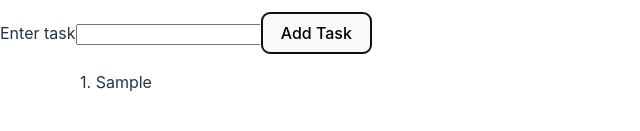
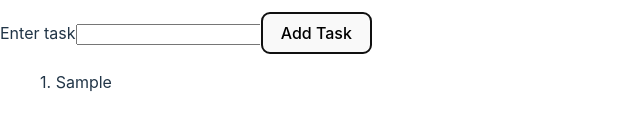
Before and after one commit to Eveieve/CV-builder, a React (Vite) app in the folder vite-project/: page / in a window 1280 px wide. Both pictures are taken after typing "Sample" into the empty fields and a click on the button "Add Task". Shown: the part 339-470 px from the top of the page, without its empty margins (0-640 px from the left). Built offline with nearby package versions, Linux system fonts and the light colour scheme.

Commit message:
fix num to pre increment

```diff
--- a/vite-project/src/App.jsx
+++ b/vite-project/src/App.jsx
@@ -5,18 +5,20 @@ import Overview from "./Overview";
 class App extends Component {
   constructor() {
     super();
-    // declare state
+    // defining variables in the constructor
     this.count = 1;
+
     this.state = {
-      task: { text: "", id: uniqid(), num: this.count },
+      task: { text: "",
+      id: uniqid(),
+      num: this.count },
 
       tasks: [],
-      // numOfTasks: this.tasks?.length, // NumOf items
     };
   }
-  // handle change in the input field
-  // by setStating the state
-  // new state.task in as an argument
+ // out of constructor - define methods
+ // set the task.text value to: the target element's value
+ // handle change of the input field (manage the state of it by the parent(App))
   handleChange = (e) => {
     this.setState({
       task: {
@@ -30,24 +32,24 @@ class App extends Component {
 
   onSubmitTask = (e) => {
     e.preventDefault();
+    // this.count++;
     this.setState(
       {
-
         tasks: this.state.tasks.concat(this.state.task),
-
         task: {
           text: "",
           id: uniqid(),
-          num: this.count++,
+          // num: this.count++, //?
+          // num: this.count,
+          num: ++this.count,
         },
-      },
-      () => console.log(this.state.tasks)
+      }
     );
-
+    console.log(this.state);
   };
 
   render() {
-    // unpacking task prop and tasks prop from the state object
+
     const { task, tasks } = this.state;
 
     return (
@@ -56,7 +58,7 @@ class App extends Component {
           <label htmlFor="taskInput">Enter task</label>
           <input
             onChange={this.handleChange}
-            value={task.text} // value of input
+            value={task.text}
             id="taskInput"
           />
 
--- a/vite-project/src/Overview.jsx
+++ b/vite-project/src/Overview.jsx
@@ -1,12 +1,11 @@
 const Overview = (props) => {
-  // takes 'tasks' array from props
-  const { tasks, numOfTasks } = props;
-  console.log(numOfTasks);
+  // unpacking properties of the object passed down from the parent
+  const { tasks } = props;
 
   return (
     <ul>
       {tasks.map((task) => {
-        return <ul> {task.num}. {task.text} </ul>;
+        return <p key = {task.id}> {task.num}. {task.text} </p>;
       })}
     </ul>
   );
```
